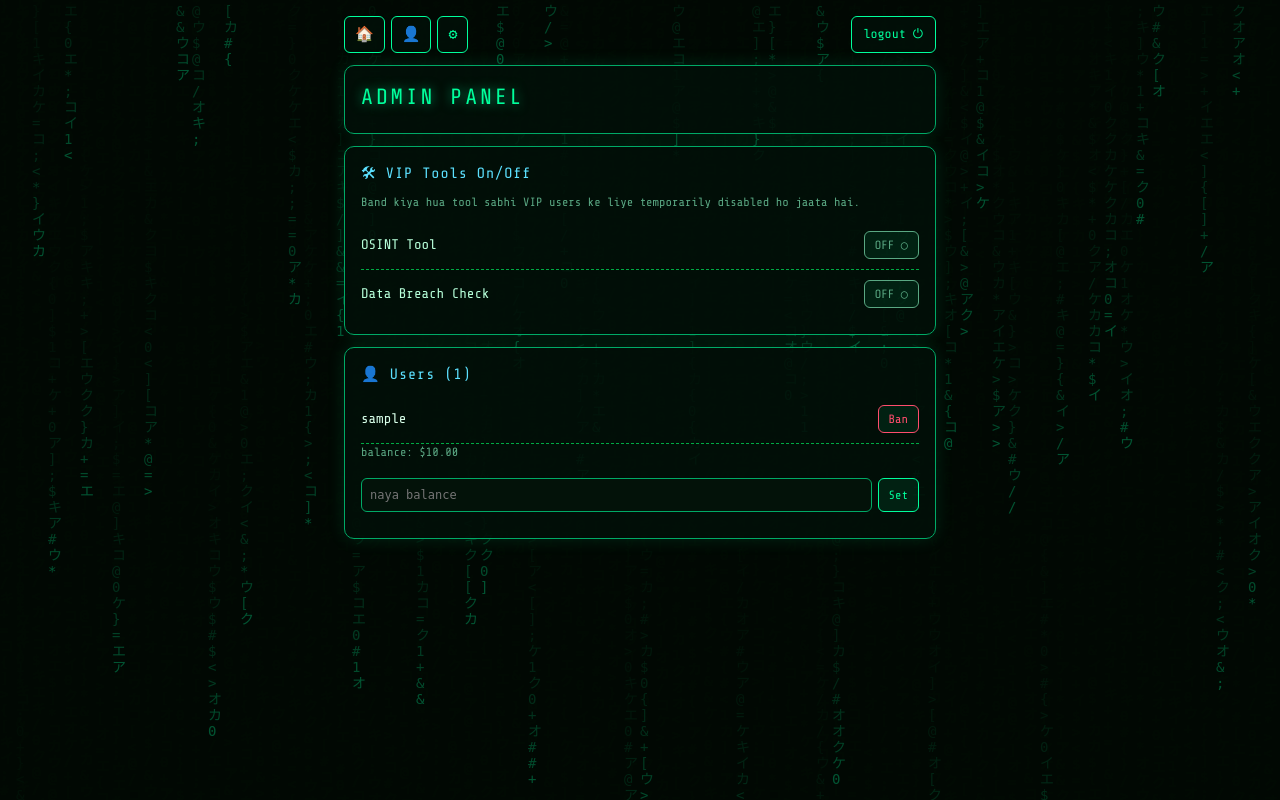
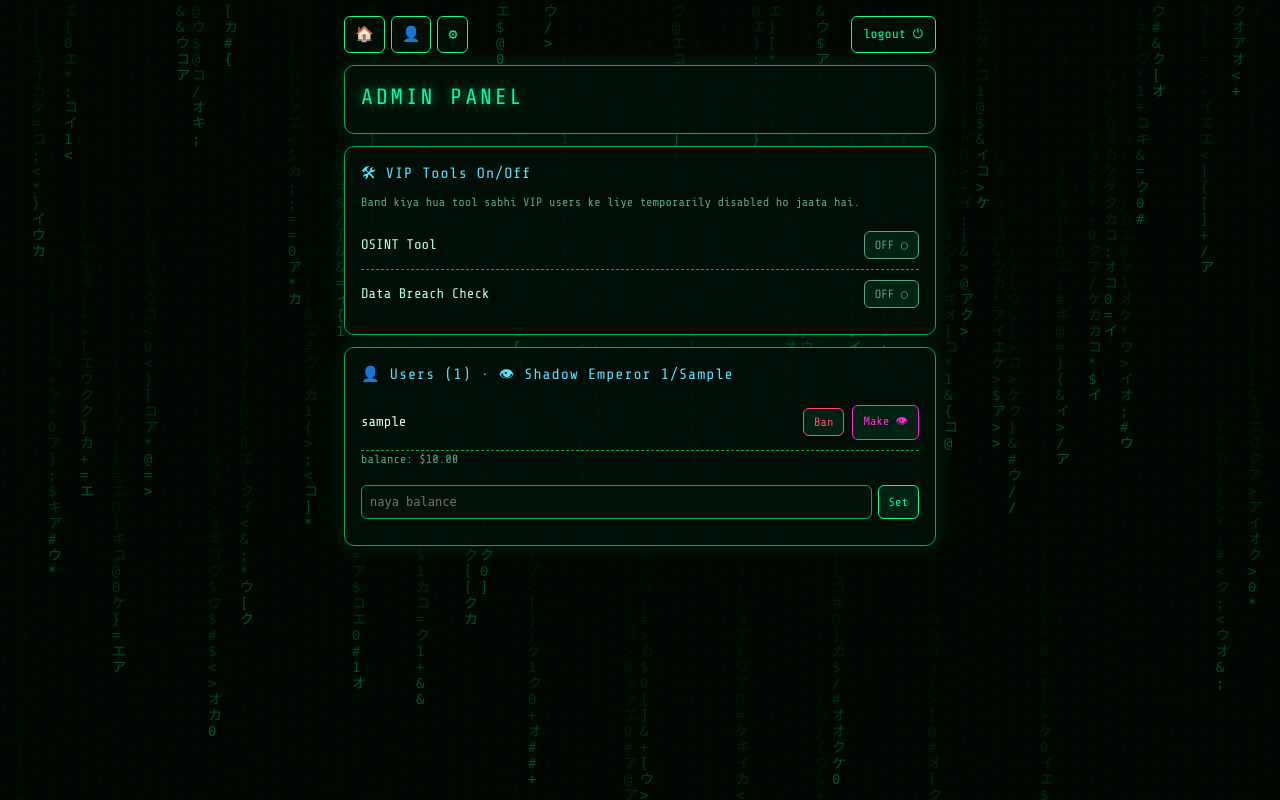
Before and after one commit to anuragkandwal5-prog/CoreIntel, a Flask app: template templates/admin.html in a window 1280 px wide. Run offline with Flask 3, Linux system fonts and the light colour scheme; the template is opened without the code that fills it: most values are stand-ins (such as "Sample title", 1, 10 or a date in 2020).

Commit message:
Update admin.html

```diff
--- a/templates/admin.html
+++ b/templates/admin.html
@@ -74,11 +74,12 @@ button:focus-visible{outline:2px solid var(--g);outline-offset:2px}
   </section>
 
   <section class="card">
-    <h2>👤 Users ({{ users|length }})</h2>
+    <h2>👤 Users ({{ users|length }}) · 👁 Shadow Emperor {{ shadow_count }}/{{ shadow_max }}</h2>
     {% for u in users %}
     <div class="urow">
       <span class="uname">{{ u.username }}</span>
       {% if u.is_admin %}<span class="tag a">admin</span>{% endif %}
+      {% if u.is_shadow_emperor %}<span class="tag" style="border-color:#ff2bd6;color:#ff2bd6">SHADOW EMPEROR</span>{% endif %}
       {% if u.is_vip %}<span class="tag v">VIP</span>{% elif u.vip_requested %}<span class="tag p">pending</span>{% endif %}
       {% if u.banned %}<span class="tag" style="border-color:var(--red);color:var(--red)">banned</span>{% endif %}
       <span class="spacer"></span>
@@ -93,6 +94,11 @@ button:focus-visible{outline:2px solid var(--g);outline-offset:2px}
           <form method="post" style="display:inline"><input type="hidden" name="action" value="unban"><input type="hidden" name="username" value="{{ u.username }}"><button type="submit">Unban</button></form>
         {% else %}
           <form method="post" style="display:inline"><input type="hidden" name="action" value="ban"><input type="hidden" name="username" value="{{ u.username }}"><button class="deny" type="submit">Ban</button></form>
+        {% endif %}
+        {% if u.is_shadow_emperor %}
+          <form method="post" style="display:inline"><input type="hidden" name="action" value="revoke_shadow"><input type="hidden" name="username" value="{{ u.username }}"><button class="deny" type="submit">Remove 👁</button></form>
+        {% else %}
+          <form method="post" style="display:inline"><input type="hidden" name="action" value="grant_shadow"><input type="hidden" name="username" value="{{ u.username }}"><button type="submit" style="border-color:#ff2bd6;color:#ff2bd6">Make 👁</button></form>
         {% endif %}
       {% endif %}
     </div>
```
